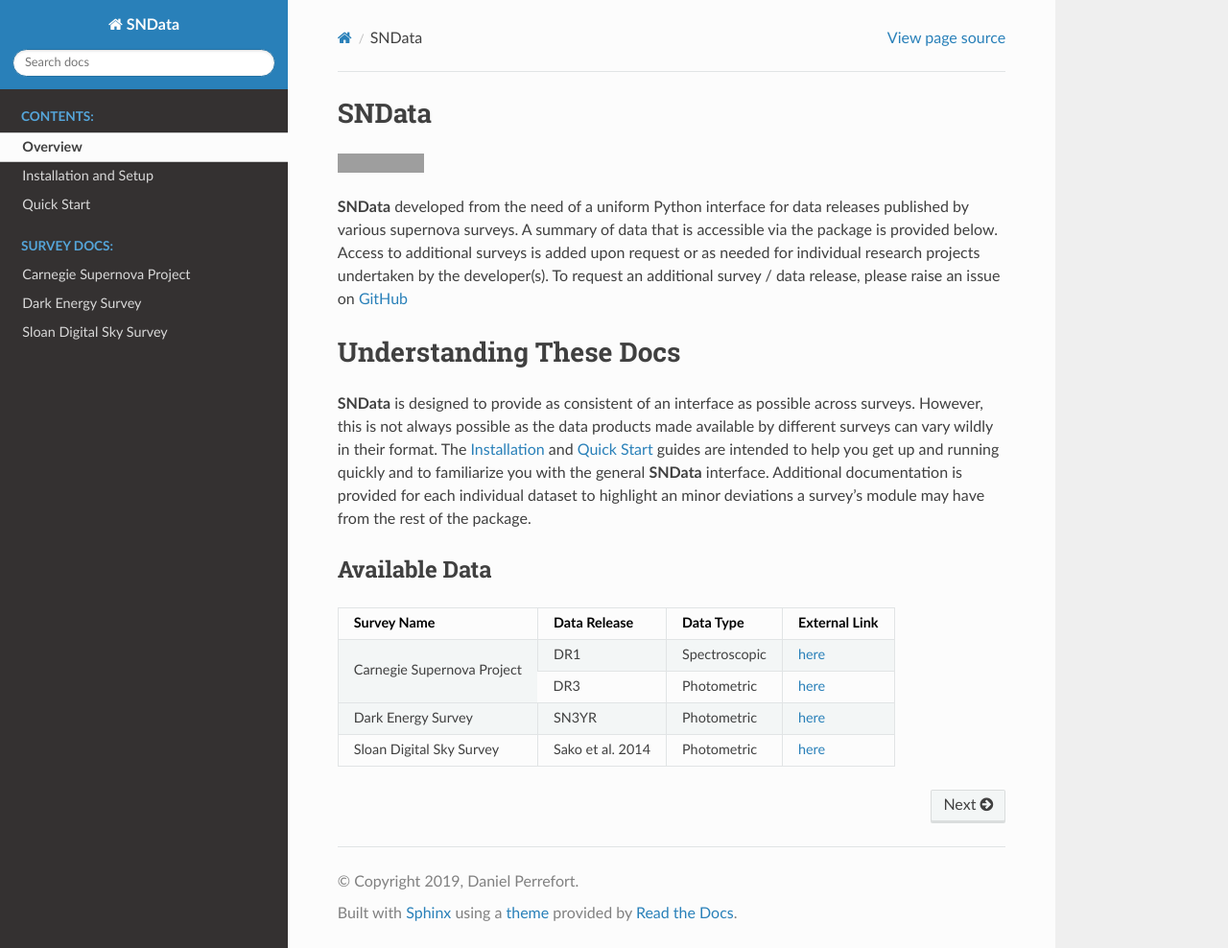
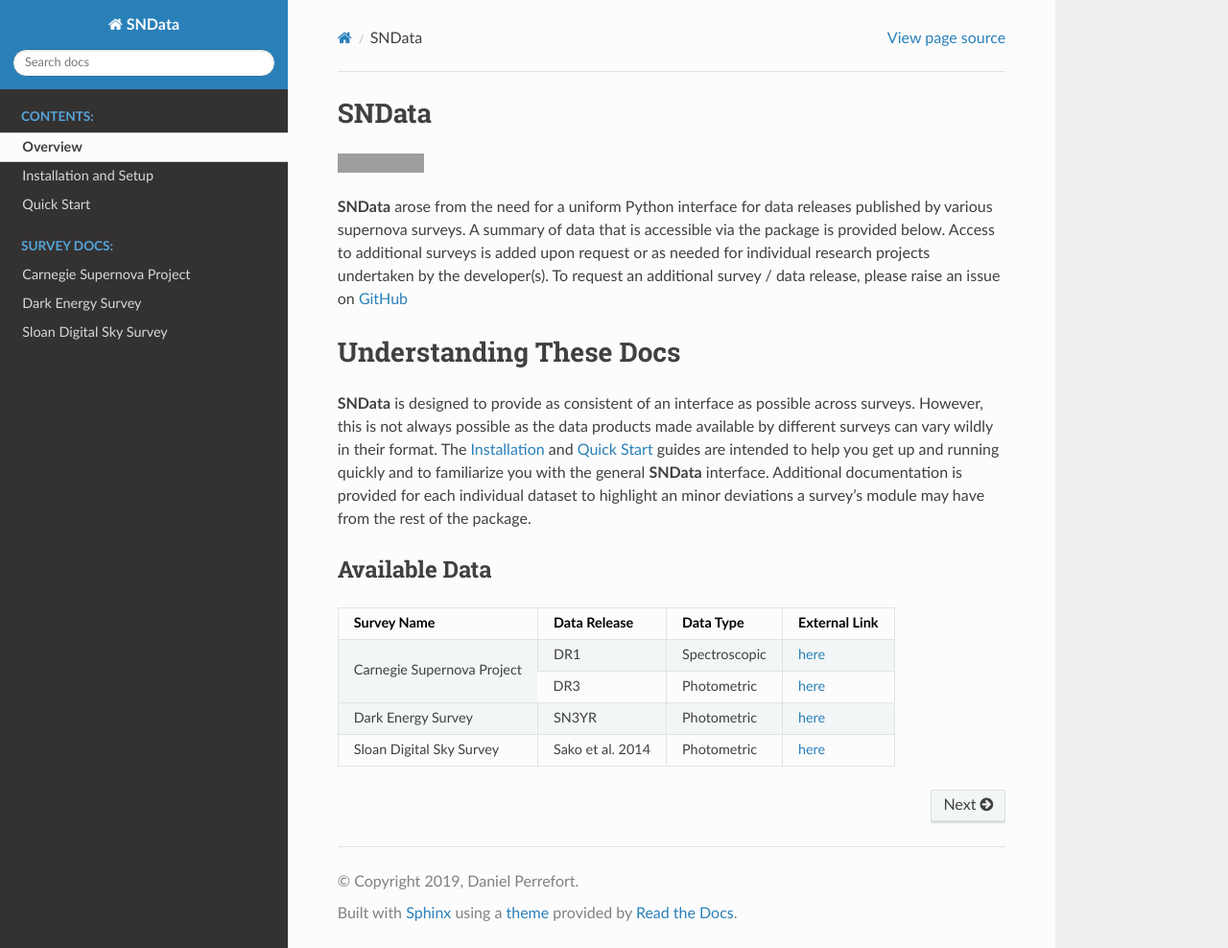
Before and after one commit to sncosmo/SNData, a Sphinx documentation site: the page built from docs/source/index.rst, in a window 1280 px wide and 988 px high. Shown: the whole window at 96% size. Built offline with Sphinx 7.4.7 and the Read the Docs theme 2.0.0, drawn with Linux system fonts in a browser that asks for light colours; grey boxes are pictures that could not be loaded.

Commit message:
Minor grammatical edit

```diff
--- a/docs/source/index.rst
+++ b/docs/source/index.rst
@@ -4,7 +4,7 @@
 .. image:: https://travis-ci.com/djperrefort/SNData.svg?branch=master
     :target: https://travis-ci.com/djperrefort/SNData
 
-**SNData** developed from the need of a uniform Python interface for data
+**SNData** arose from the need for a uniform Python interface for data
 releases published by various supernova surveys. A summary of data that is
 accessible via the package is provided below. Access to additional surveys
 is added upon request or as needed for individual research projects
```
